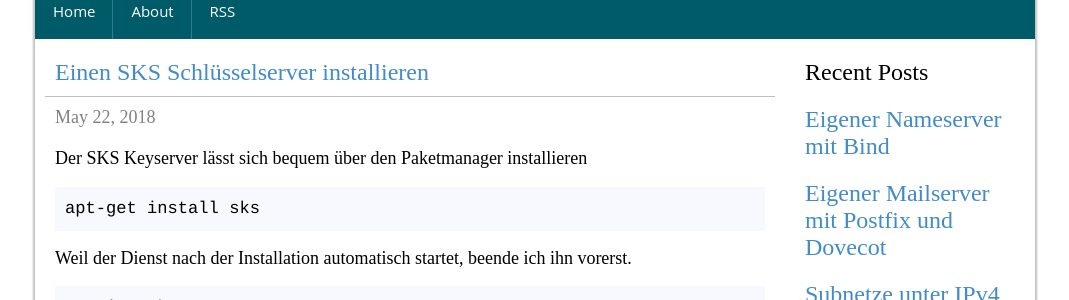
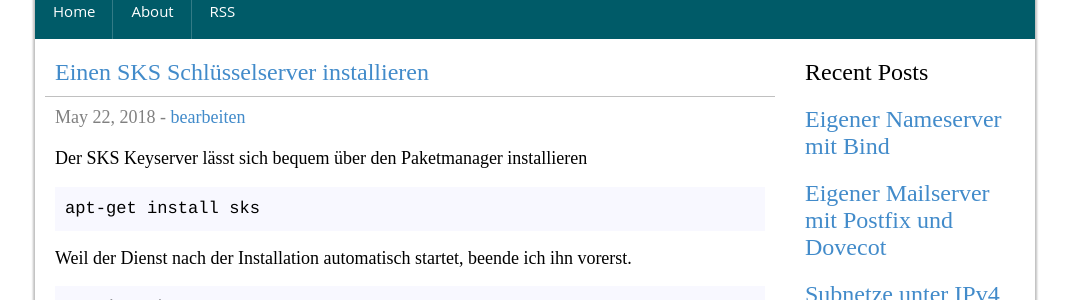
Before and after one commit to mbrain/zarat.github.io, a Jekyll site: the page built from _posts/2018-05-22-einen-gpg-schlusselbund-erstellen.markdown, in a window 1280 px wide. Shown: the part 184-484 px from the top of the page, without its empty margins (105-1174 px from the left). Built offline with Jekyll 4.4.1, drawn with Linux system fonts in a browser that asks for light colours.

Commit message:
Update post.html

```diff
--- a/_layouts/post.html
+++ b/_layouts/post.html
@@ -9,7 +9,7 @@ layout: default
     <div class="sp-content-item-head-secondary">
       {{ page.date | date: "%B" }}
       {{ page.date | date: "%d" }},
-      {{ page.date | date: "%Y" }}
+      {{ page.date | date: "%Y" }} - <a href="//github.com/{{ site.github_username }}/{{ site.github_username }}.github.io/blob/master/{{ post.path }}" target="_blank">bearbeiten</a>
     </div>
 
     <div class="sp-content-item-body">
```
